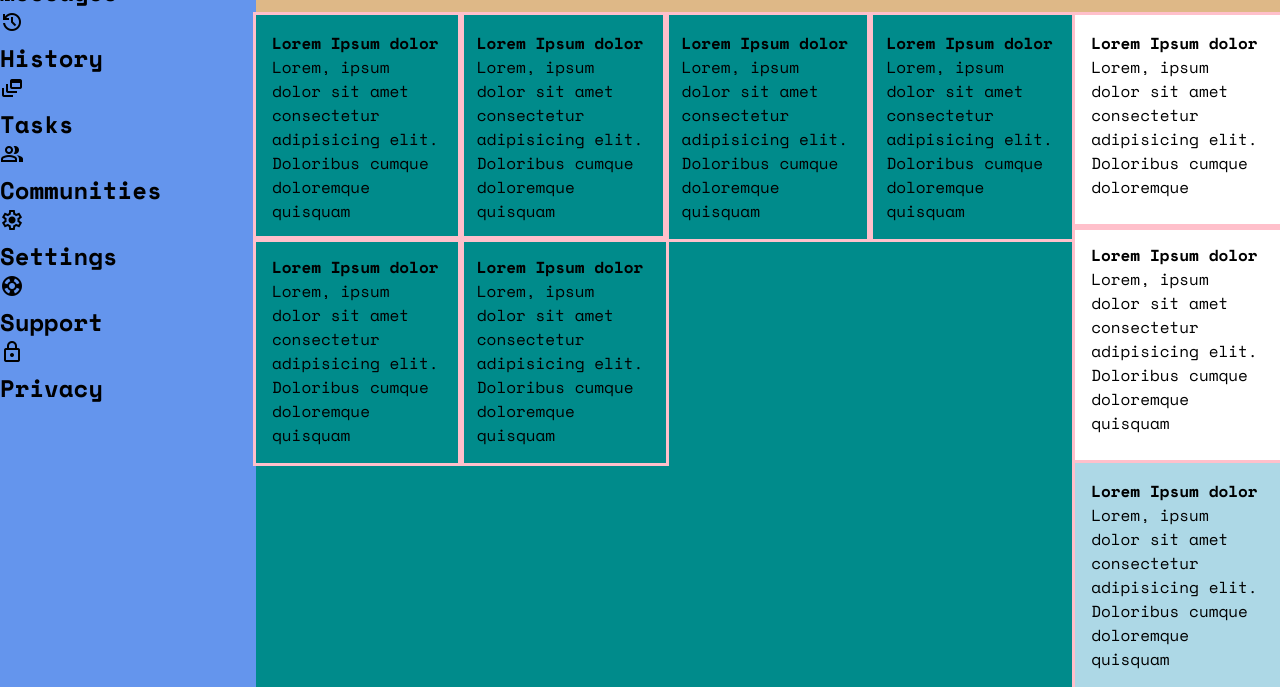
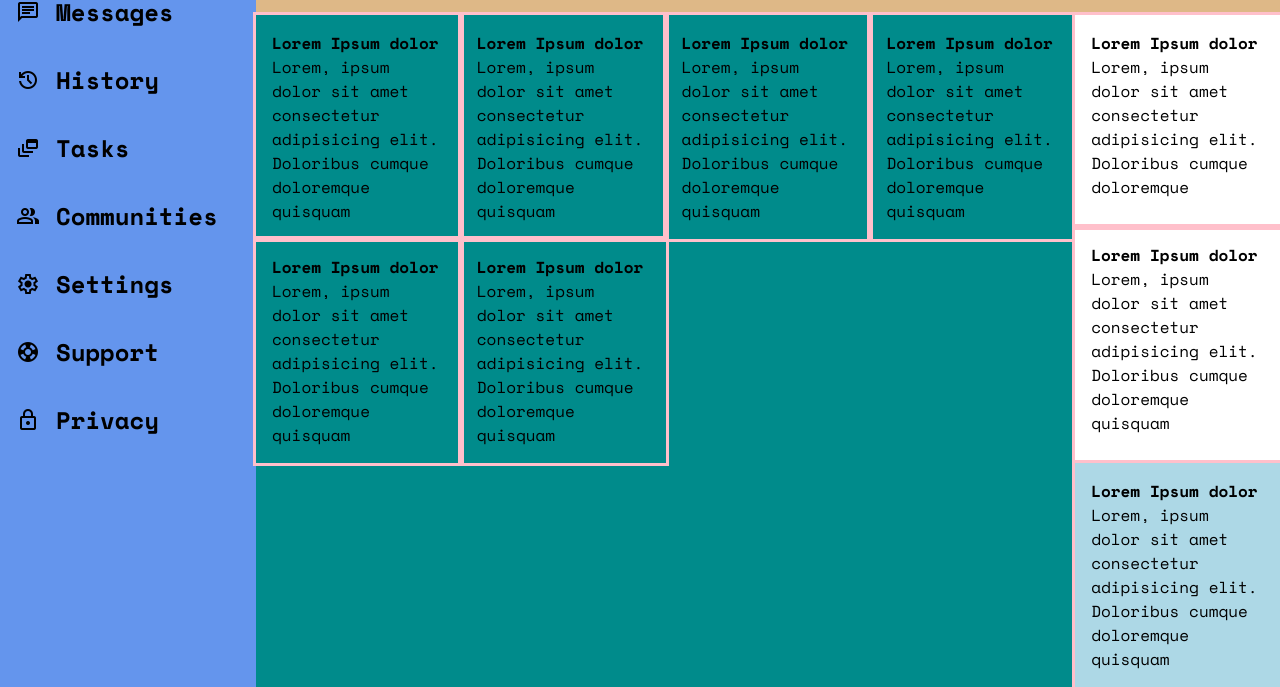
Before and after one commit to Rioba-Ian/DashboardProject, a plain HTML site: page index.html in a window 1280 px wide. Shown: the part 254-941 px from the top of the page. Drawn offline with nearby package versions, Linux system fonts and the light colour scheme; a web font is replaced by a local one.

Commit message:
sidebar padding and spacing

```diff
--- a/index.html
+++ b/index.html
@@ -68,7 +68,6 @@
                 </div>
 
                 <div>
-                    <div>
                     <i class="fa fa-home"></i>
                     <h2>Home</h2>
                 </div>
@@ -93,9 +92,7 @@
                     <i class="material-symbols-outlined">people</i>
                     <h2>Communities</h2>
                 </div>
-                </div>
 
-                <div>
                 <div>
                     <i class="material-symbols-outlined">settings</i>
                     <h2>Settings</h2>
@@ -107,7 +104,6 @@
                 <div>
                     <i class="material-symbols-outlined">lock</i>
                     <h2>Privacy</h2>
-                    </div>
                 </div>
 
             </div>
--- a/style.css
+++ b/style.css
@@ -166,3 +166,19 @@ input {
     outline: 3px solid pink;
 
 }
+
+.sidebar {
+    padding: 2em 1em;
+}
+
+.sidebar>div {
+    display: flex;
+    align-items: center;
+    gap: 1rem;
+
+
+}
+
+.sidebar>div+div {
+    margin-top: 2em;
+}
```
Lines whose indentation alone changed are shown as unchanged.
